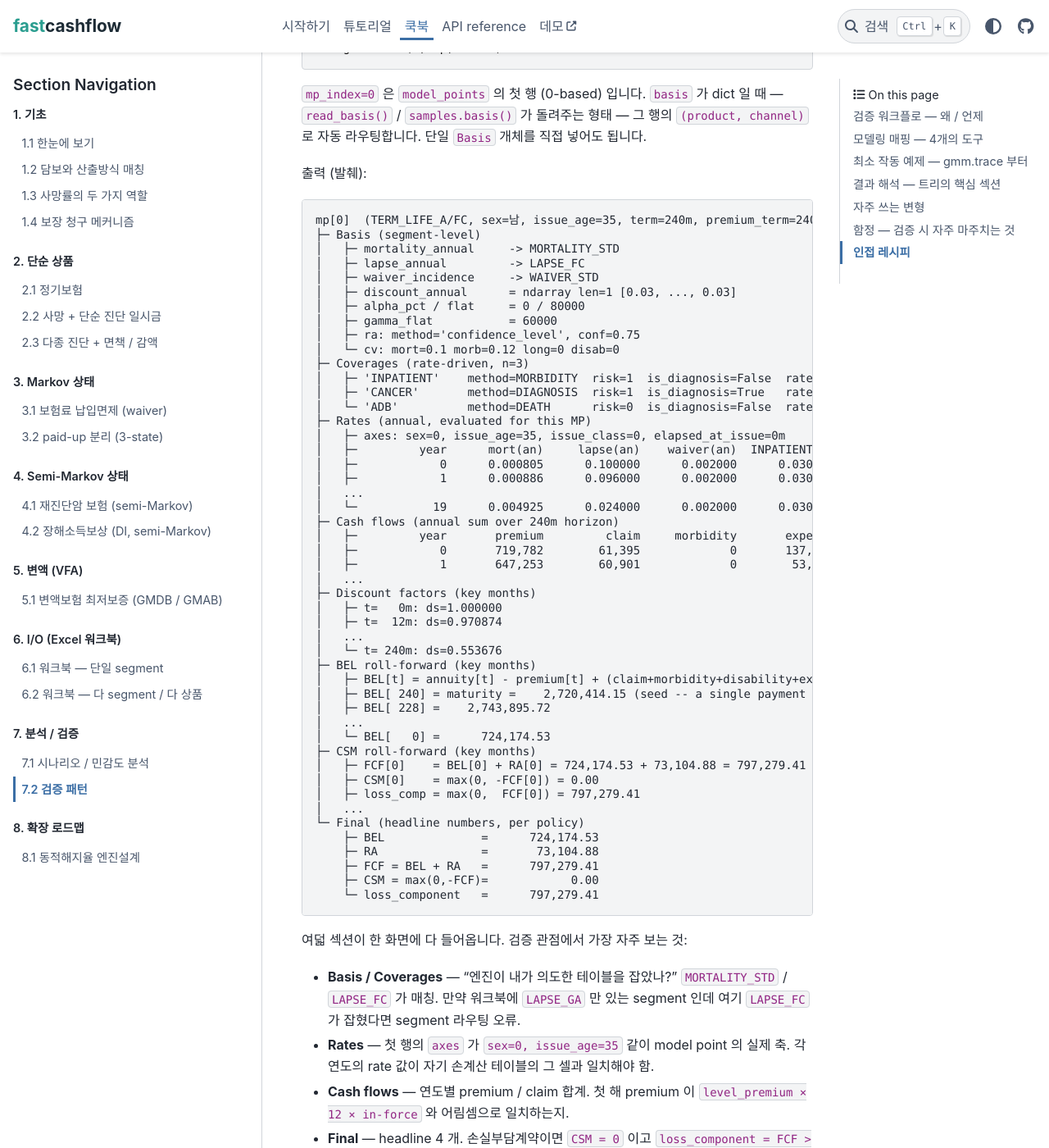
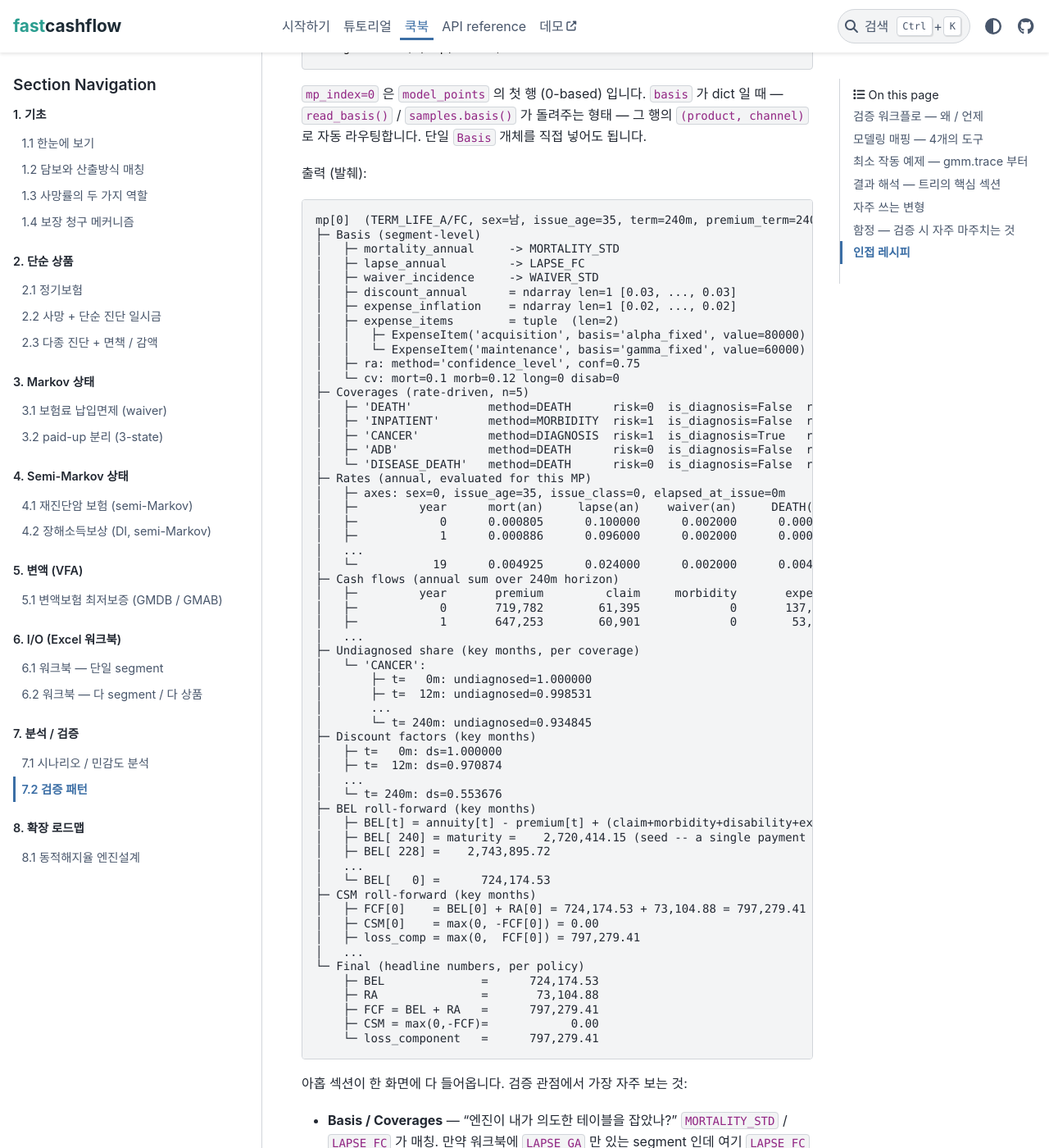
Before and after one commit to seokhoonj/fastcashflow, a Sphinx documentation site: the page built from docs/cookbook/workflow/validation.md, in a window 1280 px wide and 1400 px high, scrolled down 2220 px. Shown: the whole window at 82% size. Built offline with Sphinx 7.4.7 and the PyData theme 0.15.4, drawn with Linux system fonts in a browser that asks for light colours; some of the changed text lies outside the part shown.

Commit message:
docs: re-curate validation.md trace excerpts to current output
The tracer output evolved (Basis prints an expense_items tuple; the
sample model point gained DEATH and DISEASE_DEATH coverages, n=3 -> n=5;
the rates table and an undiagnosed-share section followed) so the gmm.trace
excerpt is rebuilt against the current output. The trace_diff mortality
shock now hits both the decrement and the DEATH coverage rate (a whole
MORTALITY_STD +10%), since mortality_annual is decrement-only and no longer
drives death claims; the headline result (BEL +14.22%) is unchanged. Fix
the stale Basis import and an expense-basis name.

````diff
--- a/docs/cookbook/workflow/validation.md
+++ b/docs/cookbook/workflow/validation.md
@@ -102,26 +102,36 @@ mp[0]  (TERM_LIFE_A/FC, sex=남, issue_age=35, term=240m, premium_term=240m, cou
 │   ├─ lapse_annual         -> LAPSE_FC
 │   ├─ waiver_incidence     -> WAIVER_STD
 │   ├─ discount_annual      = ndarray len=1 [0.03, ..., 0.03]
-│   ├─ alpha_pct / flat     = 0 / 80000
-│   ├─ gamma_flat           = 60000
+│   ├─ expense_inflation    = ndarray len=1 [0.02, ..., 0.02]
+│   ├─ expense_items        = tuple  (len=2)
+│   │   ├─ ExpenseItem('acquisition', basis='alpha_fixed', value=80000)
+│   │   └─ ExpenseItem('maintenance', basis='gamma_fixed', value=60000)
 │   ├─ ra: method='confidence_level', conf=0.75
 │   └─ cv: mort=0.1 morb=0.12 long=0 disab=0
-├─ Coverages (rate-driven, n=3)
-│   ├─ 'INPATIENT'    method=MORBIDITY  risk=1  is_diagnosis=False  rate -> INPATIENT_STD
-│   ├─ 'CANCER'       method=DIAGNOSIS  risk=1  is_diagnosis=True   rate -> CANCER_STD
-│   └─ 'ADB'          method=DEATH      risk=0  is_diagnosis=False  rate -> ADB_STD
+├─ Coverages (rate-driven, n=5)
+│   ├─ 'DEATH'           method=DEATH      risk=0  is_diagnosis=False  rate -> MORTALITY_STD
+│   ├─ 'INPATIENT'       method=MORBIDITY  risk=1  is_diagnosis=False  rate -> INPATIENT_STD
+│   ├─ 'CANCER'          method=DIAGNOSIS  risk=1  is_diagnosis=True   rate -> CANCER_STD
+│   ├─ 'ADB'             method=DEATH      risk=0  is_diagnosis=False  rate -> ADB_STD
+│   └─ 'DISEASE_DEATH'   method=DEATH      risk=0  is_diagnosis=False  rate -> DISEASE_DEATH_STD
 ├─ Rates (annual, evaluated for this MP)
 │   ├─ axes: sex=0, issue_age=35, issue_class=0, elapsed_at_issue=0m
-│   ├─         year      mort(an)     lapse(an)    waiver(an)  INPATIENT(an)    CANCER(an)
-│   ├─            0      0.000805      0.100000      0.002000      0.030000      0.001469
-│   ├─            1      0.000886      0.096000      0.002000      0.030000      0.001587
+│   ├─         year      mort(an)     lapse(an)    waiver(an)     DEATH(an)  INPATIENT(an)    CANCER(an)       ADB(an)  DISEASE_DEATH(an)
+│   ├─            0      0.000805      0.100000      0.002000      0.000805      0.030000      0.001469      0.000350      0.000345
+│   ├─            1      0.000886      0.096000      0.002000      0.000886      0.030000      0.001587      0.000350      0.000354
 │   ...
-│   └─           19      0.004925      0.024000      0.002000      0.030000      0.006341
+│   └─           19      0.004925      0.024000      0.002000      0.004925      0.030000      0.006341      0.000350      0.000516
 ├─ Cash flows (annual sum over 240m horizon)
 │   ├─         year       premium         claim     morbidity       expense ...
 │   ├─            0       719,782        61,395             0       137,691 ...
 │   ├─            1       647,253        60,901             0        53,033 ...
 │   ...
+├─ Undiagnosed share (key months, per coverage)
+│   └─ 'CANCER':
+│       ├─ t=   0m: undiagnosed=1.000000
+│       ├─ t=  12m: undiagnosed=0.998531
+│       ...
+│       └─ t= 240m: undiagnosed=0.934845
 ├─ Discount factors (key months)
 │   ├─ t=   0m: ds=1.000000
 │   ├─ t=  12m: ds=0.970874
@@ -146,7 +156,7 @@ mp[0]  (TERM_LIFE_A/FC, sex=남, issue_age=35, term=240m, premium_term=240m, cou
     └─ loss_component   =      797,279.41
 ```
 
-여덟 섹션이 한 화면에 다 들어옵니다. 검증 관점에서 가장 자주 보는 것:
+아홉 섹션이 한 화면에 다 들어옵니다. 검증 관점에서 가장 자주 보는 것:
 
 - **Basis / Coverages** — "엔진이 내가 의도한 테이블을 잡았나?"
   `MORTALITY_STD` / `LAPSE_FC` 가 매칭. 만약 워크북에 `LAPSE_GA` 만 있는
@@ -296,7 +306,7 @@ fcf.gmm.trace_csm_step(0, mp, basis, months=[1, 60, 120, 240])
 
 ```python
 import numpy as np
-from fastcashflow.assumptions import Basis
+from fastcashflow.basis import Basis
 from fastcashflow.modelpoints import ModelPoints
 
 # 사망률 함수 -- 연 0.05% 의 평탄 사망률 (보험금 대비 매우 낮은 율)
@@ -369,7 +379,15 @@ def shock(rate_fn, factor):
     wrapped._fcf_modifiers = getattr(rate_fn, '_fcf_modifiers', ()) + (f'x{factor}',)
     return wrapped
 
-shocked = replace(baseline, mortality_annual=shock(baseline.mortality_annual, 1.10))
+# 사망률 테이블 +10% -- 같은 MORTALITY_STD 가 in-force 감쇠(mortality_annual)
+# 와 사망보장 claim(DEATH 담보 rate) 양쪽을 굴리므로 두 자리를 함께 shock
+new_coverages = tuple(
+    replace(c, rate=shock(c.rate, 1.10)) if c.code == "DEATH" else c
+    for c in baseline.coverages
+)
+shocked = replace(baseline,
+                  mortality_annual = shock(baseline.mortality_annual, 1.10),
+                  coverages        = new_coverages)
 
 fcf.gmm.trace_diff(0, mp, baseline, shocked,
                     label_a='baseline', label_b='mort+10%')
@@ -389,8 +407,9 @@ fcf.gmm.trace_diff(0, mp, baseline, shocked,
 BEL 이 +14.22% 움직였습니다. 이 14% 가 어디서 왔는지 위쪽 섹션이
 설명해 줍니다:
 
-- **Rate deltas** — 매년 mortality 만 정확히 +10.00%. 다른 rate (lapse,
-  waiver, coverage) 는 변화 없음 (출력에서 자동 숨김).
+- **Rate deltas** — 매년 mortality(annual) 와 DEATH 담보 rate 가 (둘 다
+  같은 `MORTALITY_STD`) 정확히 +10.00%. lapse / waiver / 나머지 담보는
+  변화 없음 (출력에서 자동 숨김).
 - **Cash flow deltas** — claim 이 매년 +10% 근처. 동시에 premium 이
   소폭 감소 (-0.05% 정도) — 사망률이 올라가니 in-force 가 빨리 줄어
   미래 premium 이 적어지는 자연스러운 전파.
@@ -432,7 +451,7 @@ BEL 이 +14.22% 움직였습니다. 이 14% 가 어디서 왔는지 위쪽 섹
 사망률 1%, 그 외 전부 0.
 
 `gmm.trace` 의 Basis 블록은 검증에 필수: 자신이 단순화한 항목이
-실제로 0 인지 (예: `gamma_flat = 0`) 확인합니다.
+실제로 0 인지 (예: `expense_items` 가 비어 있는지) 확인합니다.
 
 ### 함정 3 — shock 이 의도와 다르게 전파됨
 
````
